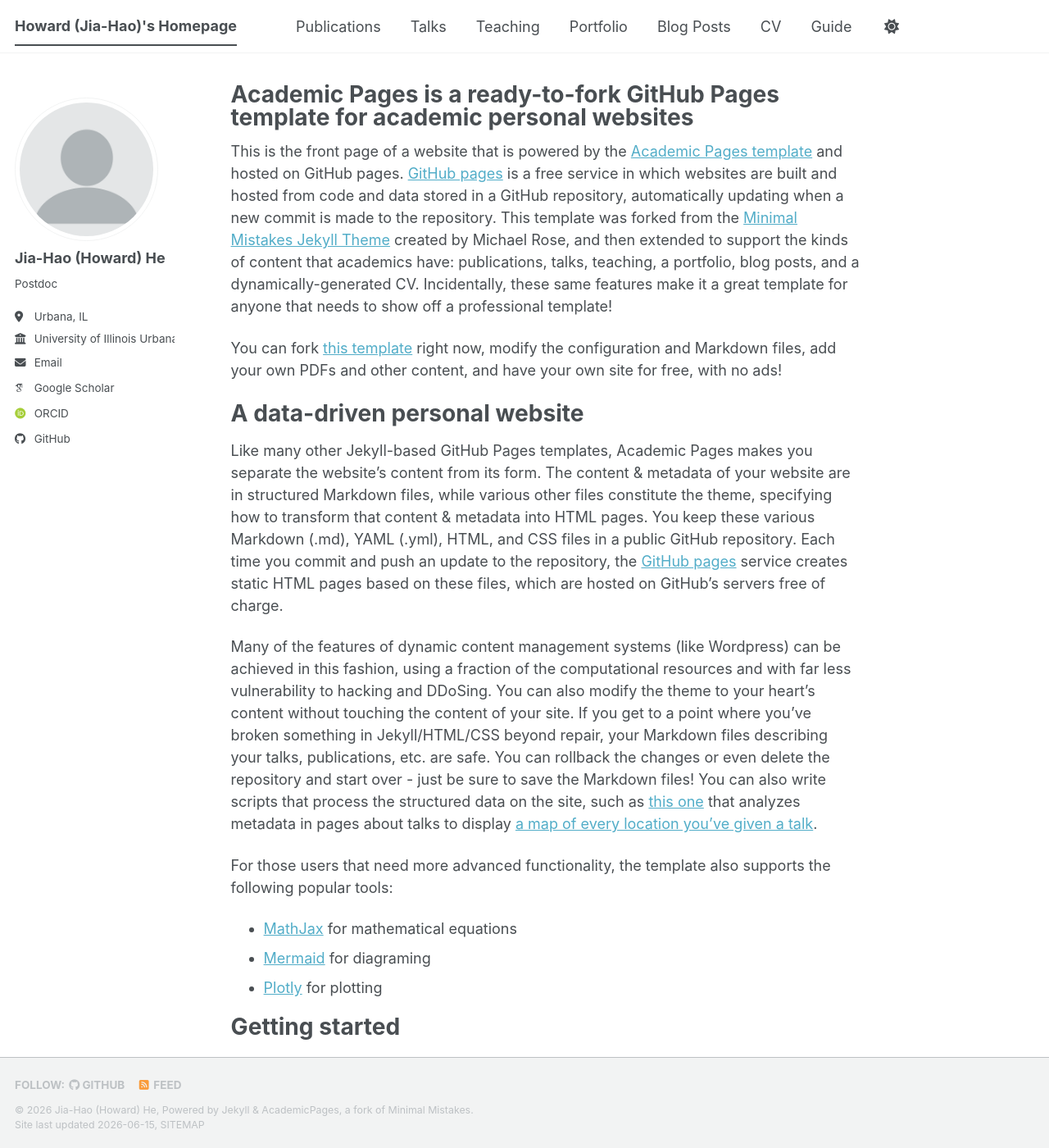
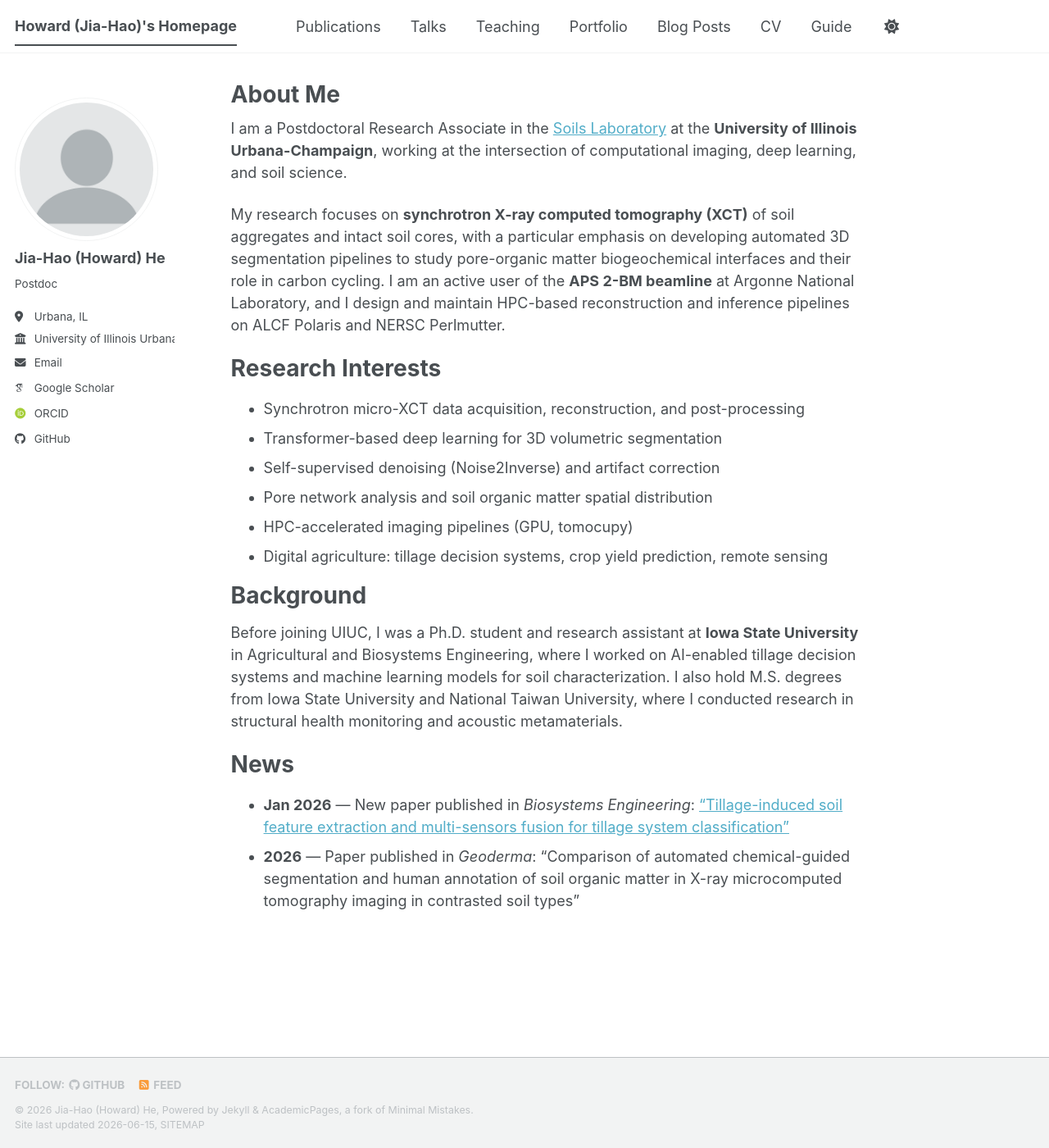
Before and after one commit to howardjhe/howardjhe.github.io, a Jekyll site: the page built from _pages/about.md, in a window 1280 px wide and 1400 px high. Shown: the whole window at 82% size. Built offline with Jekyll 4.4.1, drawn with Linux system fonts in a browser that asks for light colours; some web fonts are replaced; a script bundle is joined from its source files by our own code; library files that are not in the unit come from our copies; some of the changed text lies outside the part shown.

Commit message:
Update about.md

```diff
--- a/_pages/about.md
+++ b/_pages/about.md
@@ -1,56 +1,30 @@
 ---
 permalink: /
-title: "Academic Pages is a ready-to-fork GitHub Pages template for academic personal websites"
+title: "About Me"
 author_profile: true
 redirect_from:
   - /about/
   - /about.html
 ---
 
-This is the front page of a website that is powered by the [Academic Pages template](https://github.com/academicpages/academicpages.github.io) and hosted on GitHub pages. [GitHub pages](https://pages.github.com) is a free service in which websites are built and hosted from code and data stored in a GitHub repository, automatically updating when a new commit is made to the repository. This template was forked from the [Minimal Mistakes Jekyll Theme](https://mmistakes.github.io/minimal-mistakes/) created by Michael Rose, and then extended to support the kinds of content that academics have: publications, talks, teaching, a portfolio, blog posts, and a dynamically-generated CV. Incidentally, these same features make it a great template for anyone that needs to show off a professional template!
+I am a Postdoctoral Research Associate in the [Soils Laboratory](https://soils.illinois.edu/) at the **University of Illinois Urbana-Champaign**, working at the intersection of computational imaging, deep learning, and soil science.
 
- You can fork [this template](https://github.com/academicpages/academicpages.github.io) right now, modify the configuration and Markdown files, add your own PDFs and other content, and have your own site for free, with no ads!
+My research focuses on **synchrotron X-ray computed tomography (XCT)** of soil aggregates and intact soil cores, with a particular emphasis on developing automated 3D segmentation pipelines to study pore-organic matter biogeochemical interfaces and their role in carbon cycling. I am an active user of the **APS 2-BM beamline** at Argonne National Laboratory, and I design and maintain HPC-based reconstruction and inference pipelines on ALCF Polaris and NERSC Perlmutter.
 
-A data-driven personal website
+Research Interests
 ======
-Like many other Jekyll-based GitHub Pages templates, Academic Pages makes you separate the website's content from its form. The content & metadata of your website are in structured Markdown files, while various other files constitute the theme, specifying how to transform that content & metadata into HTML pages. You keep these various Markdown (.md), YAML (.yml), HTML, and CSS files in a public GitHub repository. Each time you commit and push an update to the repository, the [GitHub pages](https://pages.github.com/) service creates static HTML pages based on these files, which are hosted on GitHub's servers free of charge.
+- Synchrotron micro-XCT data acquisition, reconstruction, and post-processing
+- Transformer-based deep learning for 3D volumetric segmentation
+- Self-supervised denoising (Noise2Inverse) and artifact correction
+- Pore network analysis and soil organic matter spatial distribution
+- HPC-accelerated imaging pipelines (GPU, tomocupy)
+- Digital agriculture: tillage decision systems, crop yield prediction, remote sensing
 
-Many of the features of dynamic content management systems (like Wordpress) can be achieved in this fashion, using a fraction of the computational resources and with far less vulnerability to hacking and DDoSing. You can also modify the theme to your heart's content without touching the content of your site. If you get to a point where you've broken something in Jekyll/HTML/CSS beyond repair, your Markdown files describing your talks, publications, etc. are safe. You can rollback the changes or even delete the repository and start over - just be sure to save the Markdown files! You can also write scripts that process the structured data on the site, such as [this one](https://github.com/academicpages/academicpages.github.io/blob/master/talkmap.ipynb) that analyzes metadata in pages about talks to display [a map of every location you've given a talk](https://academicpages.github.io/talkmap.html).
+Background
+======
+Before joining UIUC, I was a Ph.D. student and research assistant at **Iowa State University** in Agricultural and Biosystems Engineering, where I worked on AI-enabled tillage decision systems and machine learning models for soil characterization. I also hold M.S. degrees from Iowa State University and National Taiwan University, where I conducted research in structural health monitoring and acoustic metamaterials.
 
-For those users that need more advanced functionality, the template also supports the following popular tools:
-- [MathJax](https://www.mathjax.org/) for mathematical equations
-- [Mermaid](https://mermaid.js.org/) for diagraming
-- [Plotly](https://plotly.com/javascript/) for plotting
-
-Getting started
+News
 ======
-1. Register a GitHub account if you don't have one and confirm your e-mail (required!)
-1. Fork [this template](https://github.com/academicpages/academicpages.github.io) by clicking the "Use this template" button in the top right.
-1. Go to the repository's settings (rightmost item in the tabs that start with "Code", should be below "Unwatch"). Rename the repository "[your GitHub username].github.io", which will also be your website's URL.
-1. Set site-wide configuration and create content & metadata (see below -- also see [this set of diffs](https://archive.is/3TPas) showing what files were changed to set up [an example site](https://getorg-testacct.github.io) for a user with the username "getorg-testacct")
-1. Upload any files (like PDFs, .zip files, etc.) to the files/ directory. They will appear at https://[your GitHub username].github.io/files/example.pdf.
-1. Check status by going to the repository settings, in the "GitHub pages" section
-
-Site-wide configuration
-------
-The main configuration file for the site is in the base directory in [_config.yml](https://github.com/academicpages/academicpages.github.io/blob/master/_config.yml), which defines the content in the sidebars and other site-wide features. You will need to replace the default variables with ones about yourself and your site's github repository. The configuration file for the top menu is in [_data/navigation.yml](https://github.com/academicpages/academicpages.github.io/blob/master/_data/navigation.yml). For example, if you don't have a portfolio or blog posts, you can remove those items from that navigation.yml file to remove them from the header.
-
-Create content & metadata
-------
-For site content, there is one Markdown file for each type of content, which are stored in directories like _publications, _talks, _posts, _teaching, or _pages. For example, each talk is a Markdown file in the [_talks directory](https://github.com/academicpages/academicpages.github.io/tree/master/_talks). At the top of each Markdown file is structured data in YAML about the talk, which the theme will parse to do lots of cool stuff. The same structured data about a talk is used to generate the list of talks on the [Talks page](https://academicpages.github.io/talks), each [individual page](https://academicpages.github.io/talks/2012-03-01-talk-1) for specific talks, the talks section for the [CV page](https://academicpages.github.io/cv), and the [map of places you've given a talk](https://academicpages.github.io/talkmap.html) (if you run this [python file](https://github.com/academicpages/academicpages.github.io/blob/master/talkmap.py) or [Jupyter notebook](https://github.com/academicpages/academicpages.github.io/blob/master/talkmap.ipynb), which creates the HTML for the map based on the contents of the _talks directory).
-
-**Markdown generator**
-
-The repository includes [a set of Jupyter notebooks](https://github.com/academicpages/academicpages.github.io/tree/master/markdown_generator
-) that converts a CSV containing structured data about talks or presentations into individual Markdown files that will be properly formatted for the Academic Pages template. The sample CSVs in that directory are the ones I used to create my own personal website at stuartgeiger.com. My usual workflow is that I keep a spreadsheet of my publications and talks, then run the code in these notebooks to generate the Markdown files, then commit and push them to the GitHub repository.
-
-How to edit your site's GitHub repository
-------
-Many people use a git client to create files on their local computer and then push them to GitHub's servers. If you are not familiar with git, you can directly edit these configuration and Markdown files directly in the github.com interface. Navigate to a file (like [this one](https://github.com/academicpages/academicpages.github.io/blob/master/_talks/2012-03-01-talk-1.md) and click the pencil icon in the top right of the content preview (to the right of the "Raw | Blame | History" buttons). You can delete a file by clicking the trashcan icon to the right of the pencil icon. You can also create new files or upload files by navigating to a directory and clicking the "Create new file" or "Upload files" buttons.
-
-Example: editing a Markdown file for a talk
-![Editing a Markdown file for a talk](/images/editing-talk.png)
-
-For more info
-------
-More info about configuring Academic Pages can be found in [the guide](https://academicpages.github.io/markdown/), the [growing wiki](https://github.com/academicpages/academicpages.github.io/wiki), and you can always [ask a question on GitHub](https://github.com/academicpages/academicpages.github.io/discussions). The [guides for the Minimal Mistakes theme](https://mmistakes.github.io/minimal-mistakes/docs/configuration/) (which this theme was forked from) might also be helpful.
+- **Jan 2026** — New paper published in *Biosystems Engineering*: ["Tillage-induced soil feature extraction and multi-sensors fusion for tillage system classification"](https://doi.org/10.1016/j.biosystemseng.2025.104329)
+- **2026** — Paper published in *Geoderma*: "Comparison of automated chemical-guided segmentation and human annotation of soil organic matter in X-ray microcomputed tomography imaging in contrasted soil types"
```
